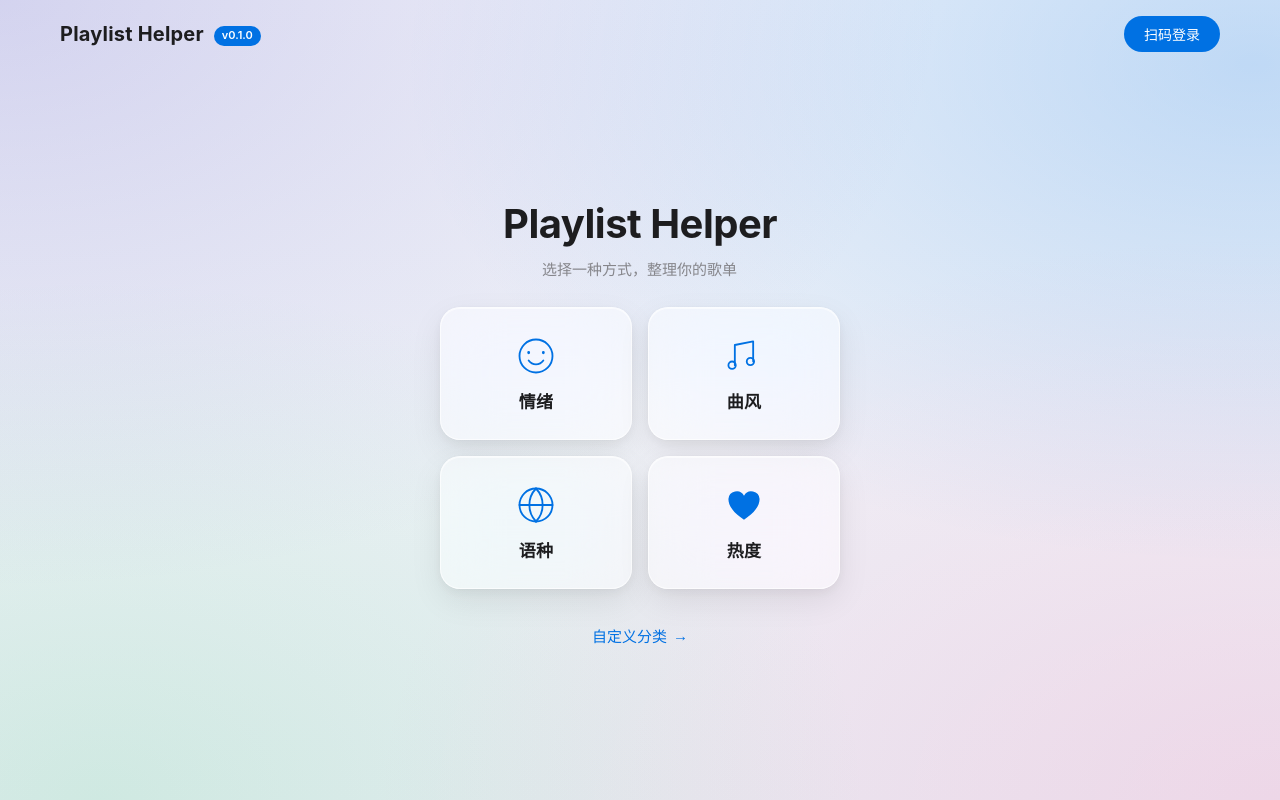
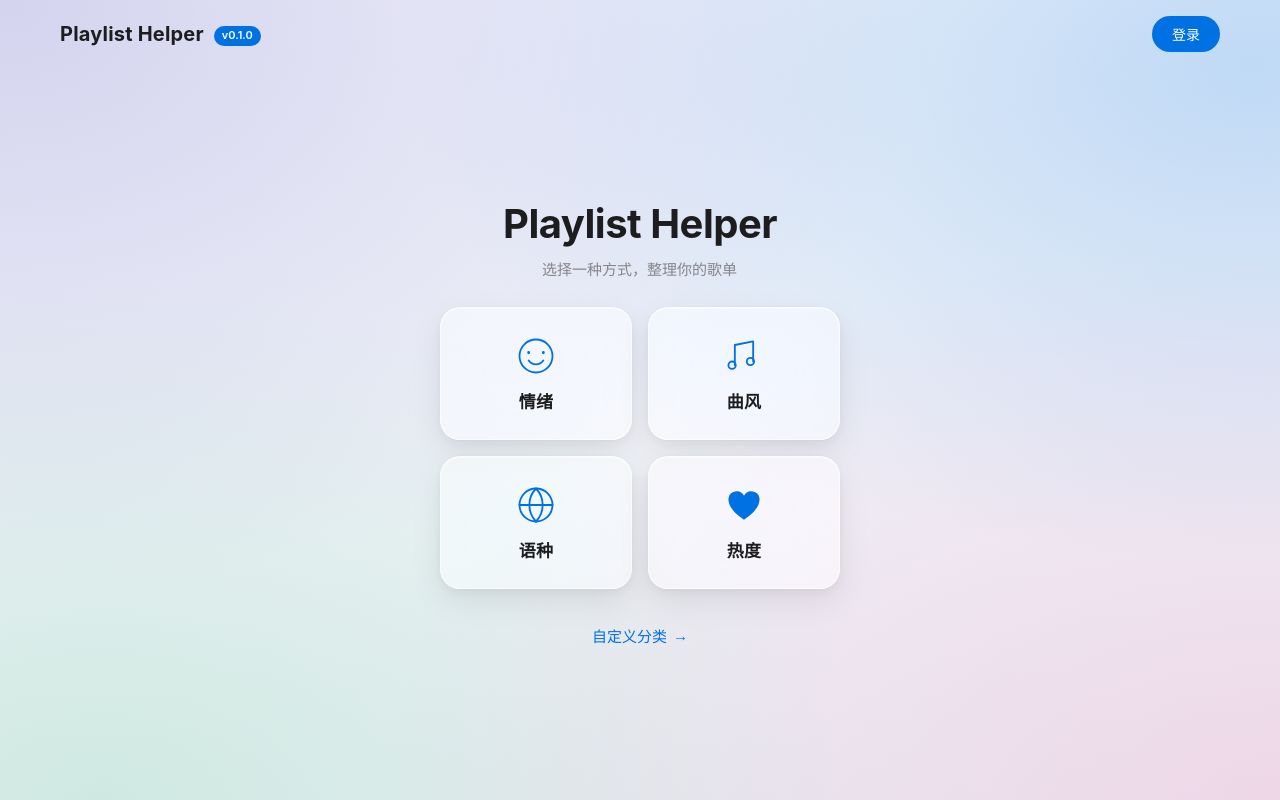
Before and after one commit to Gary-no/netease-ai-playlist, a Vue app in the folder frontend/: page / in a window 1280 px wide. Built offline with nearby package versions, Linux system fonts and the light colour scheme; no server answers.

Commit message:
ui: 右上角改为“登录”，验证码登录面板增加关闭按钮
- App.vue 右上角按钮文案由“扫码登录”改为“登录”
- LoginModal 验证码登录面板底部增加“关闭”按钮
  （扫码面板原本就有“关闭”按钮，两方式下方均有）

```diff
--- a/frontend/src/App.vue
+++ b/frontend/src/App.vue
@@ -26,7 +26,7 @@
             </div>
           </div>
         </template>
-        <button v-else class="login-btn" @click="showLogin = true">扫码登录</button>
+        <button v-else class="login-btn" @click="showLogin = true">登录</button>
       </div>
     </header>
 
--- a/frontend/src/components/LoginModal.vue
+++ b/frontend/src/components/LoginModal.vue
@@ -52,6 +52,9 @@
             {{ phoneLogging ? '登录中...' : '登录' }}
           </button>
           <p v-if="phoneError" class="status error">{{ phoneError }}</p>
+          <div class="actions">
+            <button @click="$emit('close')">关闭</button>
+          </div>
         </div>
       </template>
     </div>
```
